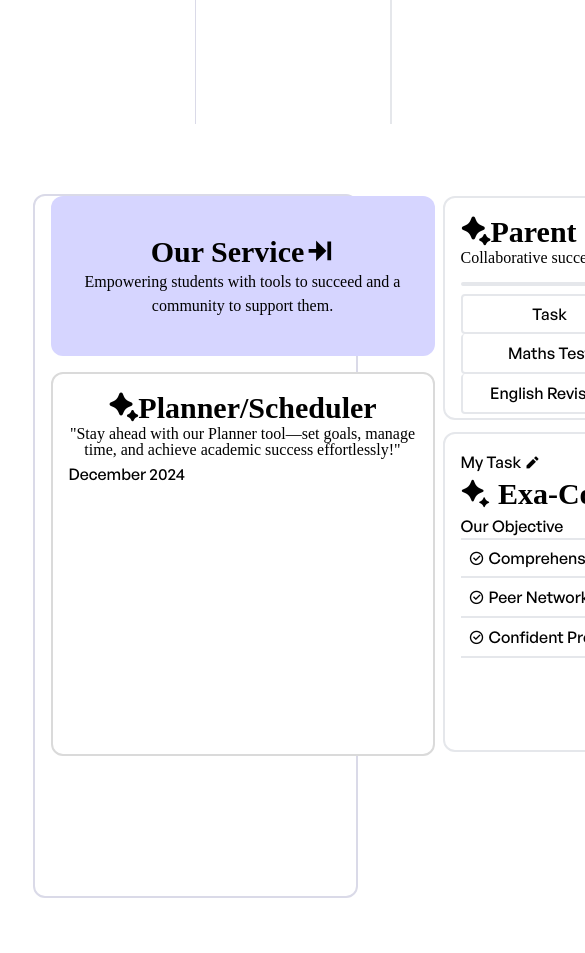
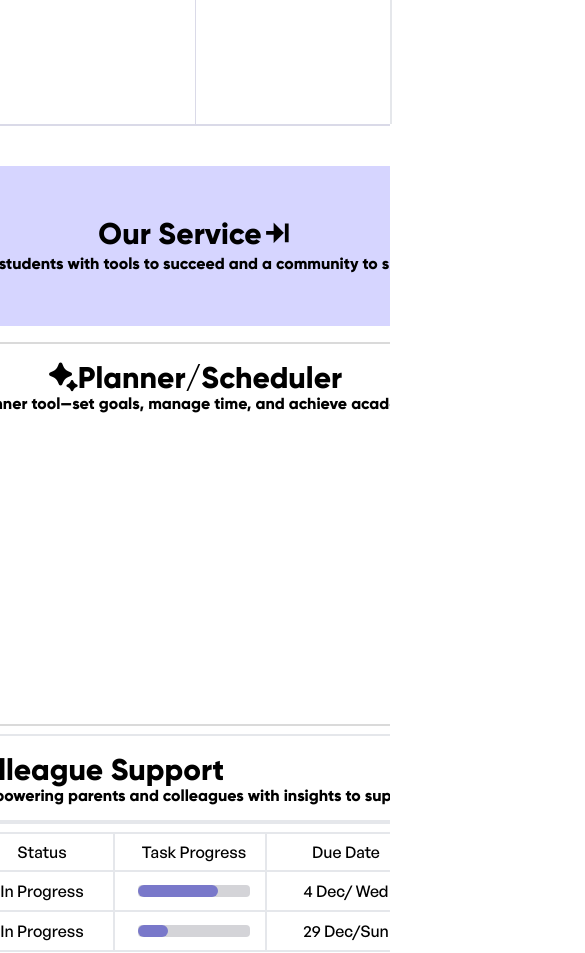
Before and after one commit to Muchkund-vector/Vector_Lab.in, a plain HTML site: page index.html in a window 390 px wide. Shown: the part 720-1673 px from the top of the page, 585 px wide, since content can reach past the window. Drawn offline with nearby package versions, Linux system fonts and the light colour scheme; a script that the page names is missing.

Commit message:
Add font and changes

```diff
--- a/index.html
+++ b/index.html
@@ -144,10 +144,10 @@
       </div>
 
       <!-- Page 2 -->
-      <div id="page2" class="h-screen w-full flex items-center justify-center">
+      <div id="page2" class="min-h-screen w-full flex items-center justify-center">
         <div
           id="page2-service"
-          class="h-5/6 w-5/6 border-2 border-[#dadae8] rounded-xl relative px-4 flex gap-2"
+          class="py-10 border-2 border-[#dadae8] rounded-xl relative px-4 flex gap-2"
         >
           <div id="Service-wrapper">
             <div
@@ -164,16 +164,16 @@
             </div>
             <div
               id="Service-div"
-              class="h-96 w-96 border-2 border-[#dadada] rounded-xl flex items-center justify-start flex-col p-4 mt-4 bg-white"
+                  class=" h-96 w-96 border-2 border-[#dadada] rounded-xl flex items-center justify-start flex-col p-4 mt-4 bg-white mt-1"
             >
               <h1 class="text-3xl font-bold">
                 <i class="ri-bard-fill"></i>Planner/Scheduler
               </h1>
               <p class="text-center leading-4">
-                "Stay ahead with our Planner tool—set goals, manage time, and
-                achieve academic success effortlessly!"
+                Stay ahead with our Planner tool—set goals, manage time, and
+                achieve academic success effortlessly!
               </p>
-              <div id="calender-conrainer" class="h-full w-full mt-1 rounded">
+              <div id="calender-conrainer" class="h-full w-full mt-2 rounded">
                 <div class="date-week">
                   <h3>December 2024</h3>
                   <div id="week"></div>
--- a/style.css
+++ b/style.css
@@ -2,6 +2,12 @@
   font-family: gg;
   src: url(/GeneralSans-Medium.woff);
 }
+
+@font-face {
+  font-family: Gil;
+  src: url(/Gilroy-ExtraBold.woff2);
+}
+
 
 
 
@@ -107,7 +113,11 @@ menu h3{
   }
 }
 #Service-div h1 , p{
-   font-family: gilroy;
+   font-family: Gil;
+}
+
+#Service-div p{
+  font-weight: lighter;
 }
 
 #menu-wrapper h3 {
@@ -149,7 +159,7 @@ cursor: pointer;
     opacity: 100;
 }
 .Text_table{
-  font-family: gilroy;
+  font-family: Gil;
   font-weight: 900;
 
 }
@@ -218,6 +228,9 @@ cursor: pointer;
 }
 
 @media (max-width: 900px) {
+  #main{
+    overflow: hidden;
+  }
   .menu {
     display: none;
     opacity: 0;
@@ -226,6 +239,7 @@ cursor: pointer;
     display: block;
     opacity: 1;
   }
+
   #landing-page-right img {
    transform: scale(2);
   }
@@ -244,9 +258,15 @@ cursor: pointer;
  }
  #text_for_tab{
   display: block;
- }
-
+  }
  #menu-wrapper{
     gap: 10px;
  }
+ #page2-service{
+  flex-direction: column;
+ }
+ #Service-div{
+  width: 100%;
+ }
+
 }
```
Also changed, not shown: Gilroy-ExtraBold.woff2 (added), Script.js (line endings or trailing spaces).
